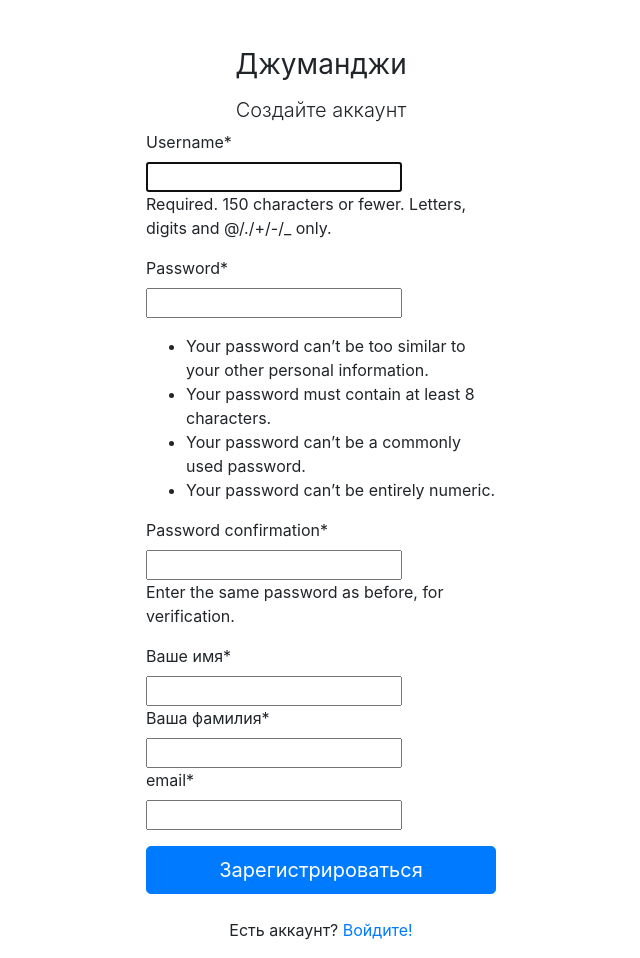
After one commit to Tkachmaxim/Task4_easy, a Django app: page /register/ in a window 1280 px wide. The commit adds this page. Shown: the whole page, without its empty margins (319-959 px from the left). Run offline with Django 3.2, Linux system fonts and the light colour scheme; some libraries are stand-ins or nearby versions.

Commit message:
only_work_register_without_commit

```diff
--- /dev/null
+++ b/JobforJunes/forms.py
@@ -0,0 +1,11 @@
+from django import forms
+from crispy_forms.helper import FormHelper
+from crispy_forms.layout import Layout, Row, Column, Submit
+from django.contrib.auth.forms import UserCreationForm
+from django.contrib.auth import get_user_model
+
+class Register_User_Form(UserCreationForm):
+    pass
+    name=forms.CharField(max_length=30, label='Ваше имя')
+    surname=forms.CharField(max_length=30, label='Ваша фамилия')
+    email=forms.EmailField(label='email')
--- a/JobforJunes/views.py
+++ b/JobforJunes/views.py
@@ -1,14 +1,42 @@
 from django.db.models import Count
 
-from django.http import HttpResponseNotFound, HttpResponseServerError, Http404
+from django.http import HttpResponseNotFound, HttpResponseServerError, Http404, HttpResponseRedirect
 
-from django.shortcuts import render
+from django.contrib.auth.forms import AuthenticationForm
+
+from django.contrib.auth.views import LoginView
+
+from django.shortcuts import render, redirect
 
 from django.views import View
 
 from django.core.exceptions import ObjectDoesNotExist
 
 from JobforJunes.models import Company, Vacancy, Specialty
+
+from JobforJunes.forms import Register_User_Form
+
+class My_Login(LoginView):
+    form_class = AuthenticationForm
+    template_name = 'login.html'
+
+class Register_User(View):
+
+    def get(self, request):
+        form=Register_User_Form()
+        return render(request, 'register.html', {'form':form})
+
+    def post(self, request):
+        form=Register_User_Form(request.POST)
+        print(form)
+        if form.is_valid():
+            user=form.cleaned_data
+            user.save()
+            return redirect(Register_User)
+        return render(request, 'register.html', {'form': form})
+
+
+
 
 
 class Main_page(View):
--- a/Sitevacantion/settings.py
+++ b/Sitevacantion/settings.py
@@ -38,7 +38,8 @@ INSTALLED_APPS = [
     'django.contrib.sessions',
     'django.contrib.messages',
     'django.contrib.staticfiles',
-    'JobforJunes'
+    'JobforJunes',
+    'crispy_forms'
 ]
 
 MIDDLEWARE = [
@@ -125,3 +126,5 @@ STATIC_URL = '/static/'
 # https://docs.djangoproject.com/en/3.2/ref/settings/#default-auto-field
 
 DEFAULT_AUTO_FIELD = 'django.db.models.BigAutoField'
+
+LOGOUT_REDIRECT_URL='/'
--- a/Sitevacantion/urls.py
+++ b/Sitevacantion/urls.py
@@ -16,7 +16,8 @@ Including another URLconf
 from django.contrib import admin
 from django.urls import path
 
-from JobforJunes.views import Main_page, AllVacantions, Vacantions_by_speciality, Company_view, Vacancy_view
+from JobforJunes.views import Main_page, AllVacantions, Vacantions_by_speciality, \
+    Company_view, Vacancy_view, My_Login, Register_User
 from JobforJunes.views import c_handler404, c_handler500
 
 handler400 = c_handler404
@@ -29,5 +30,7 @@ urlpatterns = [
     path('vacancies/', AllVacantions.as_view(), name='vacancies'),
     path('vacancies/cat/<str:specialty_pk>/', Vacantions_by_speciality.as_view(), name='vacancion_by_specialty'),
     path('companies/<int:pk_com>/', Company_view.as_view(), name='company'),
-    path('vacancies/<int:pk_vac>/', Vacancy_view.as_view(), name='vacancy')
+    path('vacancies/<int:pk_vac>/', Vacancy_view.as_view(), name='vacancy'),
+    path('login/', My_Login.as_view(), name='login'),
+    path('register/', Register_User.as_view(), name='register')
 ]
--- a/templates/base.html
+++ b/templates/base.html
@@ -25,7 +25,7 @@
         </ul>
         <ul class="navbar-nav col-2 justify-content-end">
           <li class="nav-item active">
-            <a href="#" class="nav-link font-weight-bold">Вход</a>
+            <a href={% url 'login' %} class="nav-link font-weight-bold">Вход</a>
           </li>
         </ul>
       </div>
--- /dev/null
+++ b/templates/register.html
@@ -0,0 +1,34 @@
+{% load crispy_forms_tags %}
+<!DOCTYPE html>
+<html lang="ru">
+
+<head>
+  <title>Джуманджи</title>
+  <meta charset="utf-8">
+  <link rel="stylesheet" href="https://stackpath.bootstrapcdn.com/bootstrap/4.3.1/css/bootstrap.min.css" integrity="sha384-ggOyR0iXCbMQv3Xipma34MD+dH/1fQ784/j6cY/iJTQUOhcWr7x9JvoRxT2MZw1T" crossorigin="anonymous">
+</head>
+
+<body>
+  <main class="container">
+    <div class="row">
+      <div class="col-8 col-lg-4 offset-2 offset-lg-4">
+        <form method="post" action="register">
+          {% csrf_token %}
+          <div class="text-center mt-5 b-1">
+            <h1 class="h3 mb-3 font-weight-normal">Джуманджи</h1>
+            <p class="h5 font-weight-light">Создайте аккаунт</p>
+          </div>
+          {{ form|crispy }}
+          <div class="checkbox mb-3"></div>
+          <button class="btn btn-primary btn-lg btn-block" type="submit">Зарегистрироваться</button>
+        </form>
+
+         <div class="mt-4 text-center"><p>Есть аккаунт? <a href="/login">Войдите!</a></p></div>
+
+
+
+      </div>
+    </div>
+  </main>
+</body>
+</html>
```
Also changed, not shown: JobforJunes/models.py (+10 -0 lines), templates/login.html (added, +40 -0 lines).
